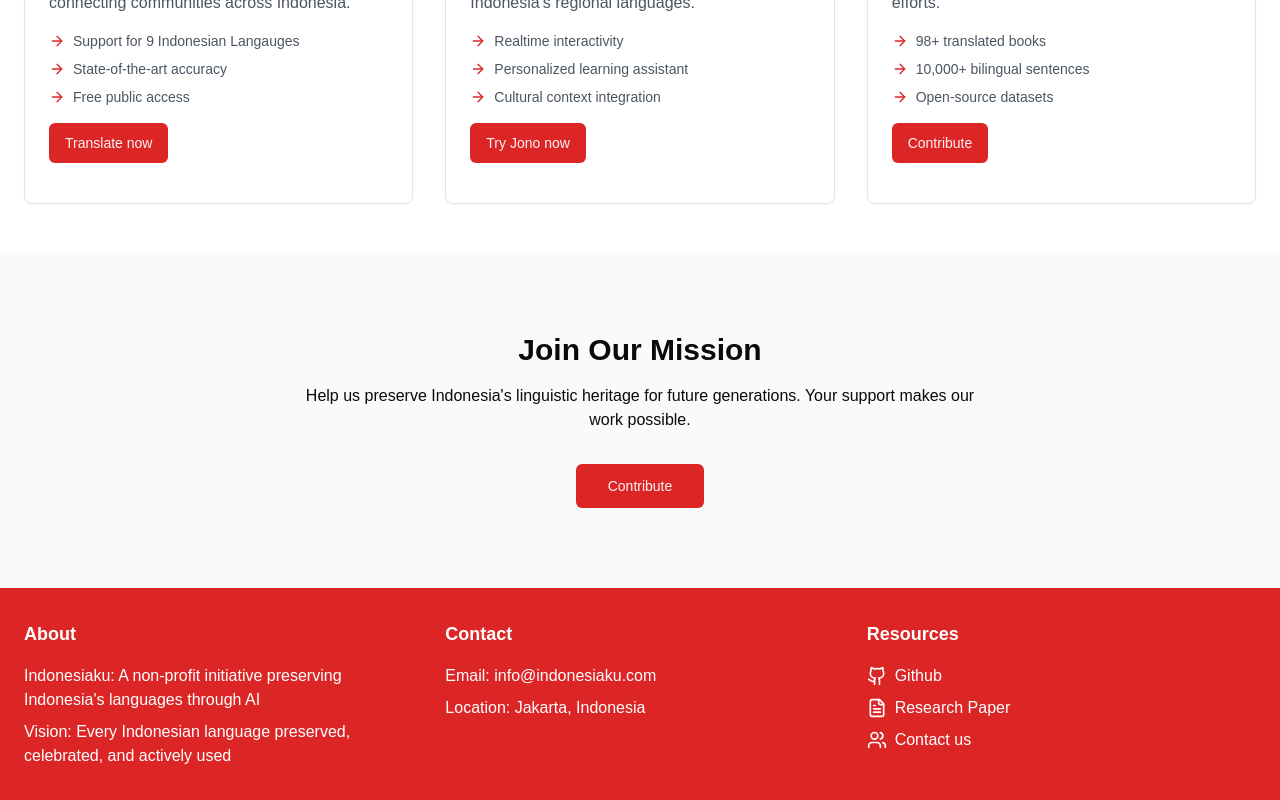
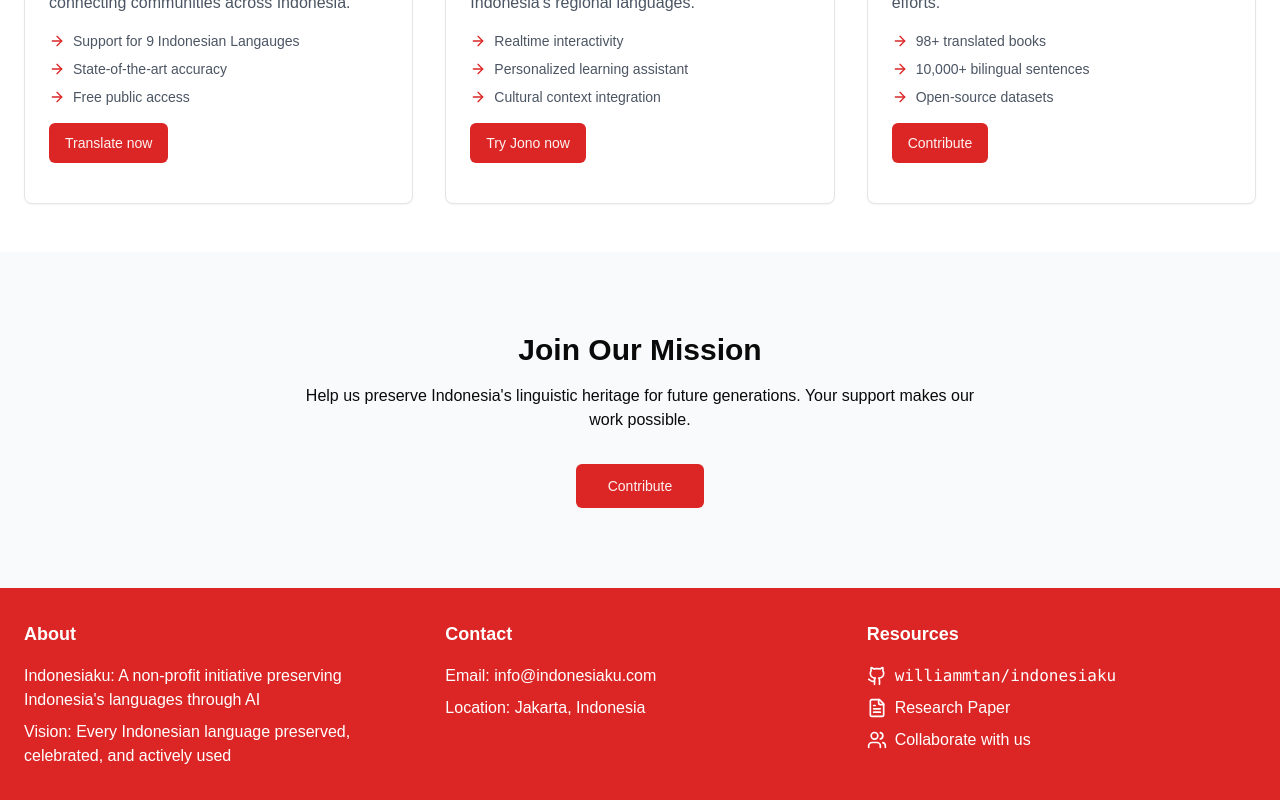
Before and after one commit to williammtan/indonesiaku, a Next.js app: page / in a window 1280 px wide. Shown: the part 1246-2046 px from the top of the page. Built offline with nearby package versions, Linux system fonts and the light colour scheme; no server answers; what @assistant-ui/react would draw is missing.

Commit message:
fix 404 make WT clear

```diff
--- a/components/footer.tsx
+++ b/components/footer.tsx
@@ -47,16 +47,16 @@ export default function Footer() {
             <ul className="space-y-2">
               <li>
                 <Link
-                  href="/translator"
+                  href="https://github.com/williammtan/indonesiaku"
                   className="flex items-center gap-2 hover:text-white"
                 >
                   <Github className="w-5 h-5" />
-                  Github
+                  <code className="text-m"> williammtan/indonesiaku </code>
                 </Link>
               </li>
               <li>
                 <Link
-                  href="/docs"
+                  href="https://arxiv.org/abs/2410.07830"
                   className="flex items-center gap-2 hover:text-white"
                 >
                   <FileText className="w-5 h-5" />
@@ -69,7 +69,7 @@ export default function Footer() {
                   className="flex items-center gap-2 hover:text-white"
                 >
                   <Users className="w-5 h-5" />
-                  Contact us
+                  Collaborate with us
                 </Link>
               </li>
             </ul>
```
